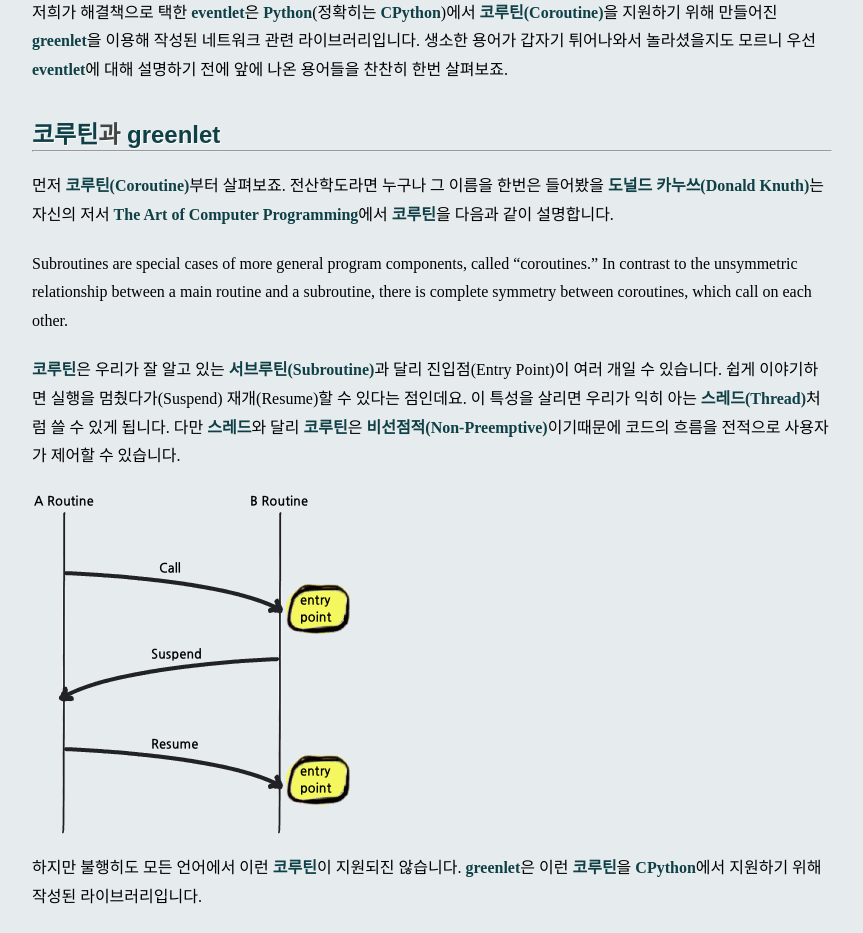
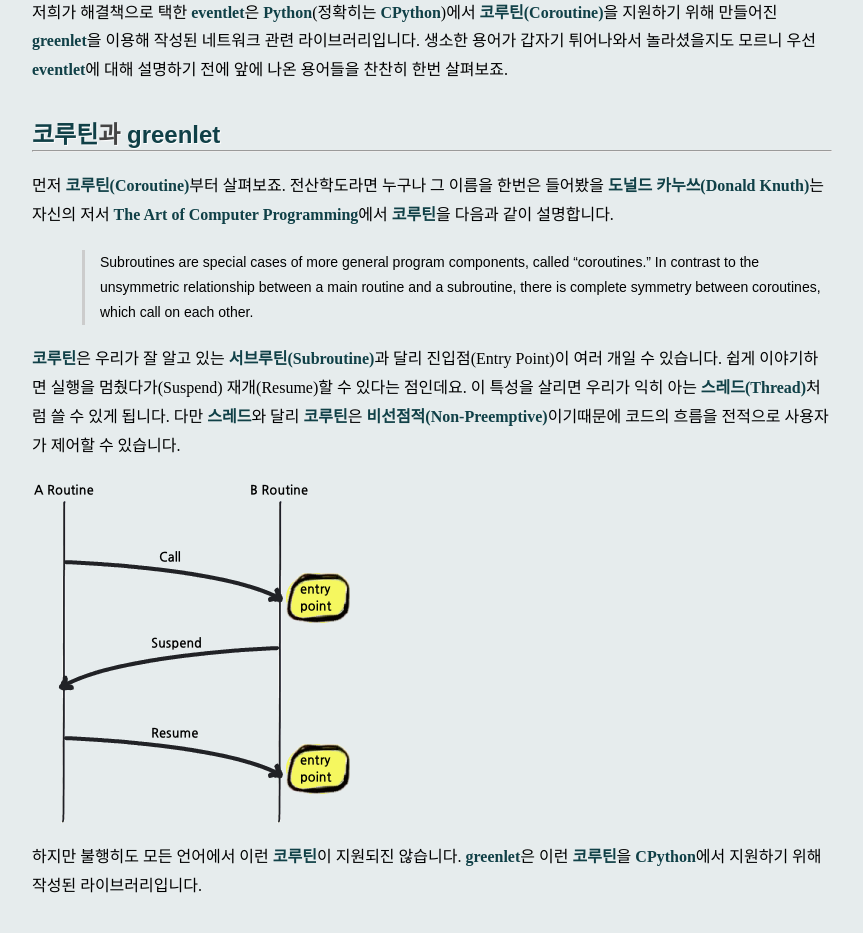
Before and after one commit to darjeeling/spoqa.github.com, a Jekyll site: the page built from _posts/2012-02-13-concurrency-and-eventlet.md, in a window 1280 px wide. Shown: the part 2850-3783 px from the top of the page, without its empty margins (208-1071 px from the left). Built offline with Jekyll 4.4.1, drawn with Linux system fonts in a browser that asks for light colours; nearby versions of some CDN libraries; comment, search, counter and statistics services are not loaded.

Commit message:
- blockquote 속성 추가

```diff
--- a/css/styles.css
+++ b/css/styles.css
@@ -225,3 +225,12 @@ th, td{border-top:1px #dcdcdc solid; border-left:1px #dcdcdc solid;padding: 10px
 table {border-bottom:1px #dcdcdc solid; border-right: 1px #dcdcdc solid;}
 
 /* */
+
+blockquote {
+  font: 14px/22px normal helvetica, sans-serif;
+  margin-top: 10px;
+  margin-bottom: 10px;
+  margin-left: 50px;
+  padding-left: 15px;
+  border-left: 3px solid #CCC;
+}
```
